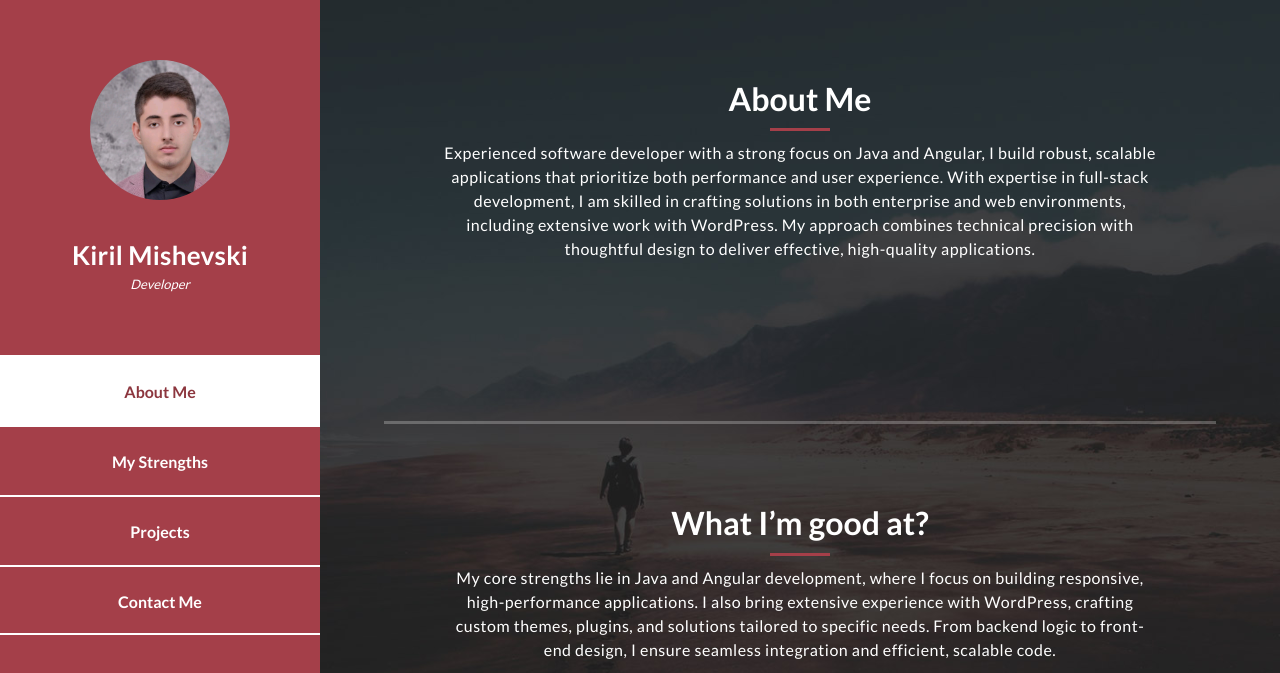
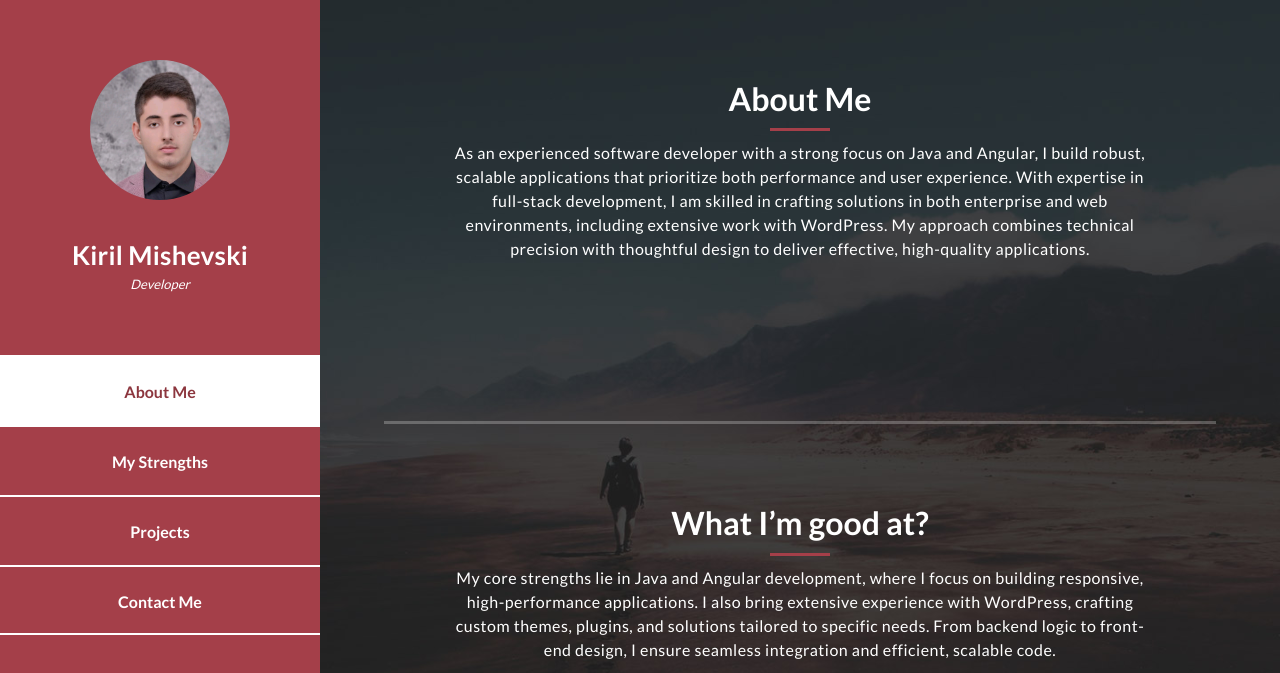
Before and after one commit to mishevski-k/portfolio, a plain HTML site: page index.html in a window 1280 px wide. Shown: the top 673 px of the page. Drawn offline with Linux system fonts and the light colour scheme.

Commit message:
Changed content of about me section

```diff
--- a/index.html
+++ b/index.html
@@ -103,7 +103,7 @@
             <h2>About Me</h2>
             <div class="line-dec"></div>
             <span
-              >Experienced software developer with a strong focus on Java and Angular, I build robust, scalable applications that prioritize both performance and user experience. With expertise in full-stack development, I am skilled in crafting solutions in both enterprise and web environments, including extensive work with WordPress. My approach combines technical precision with thoughtful design to deliver effective, high-quality applications.</span
+              >As an experienced software developer with a strong focus on Java and Angular, I build robust, scalable applications that prioritize both performance and user experience. With expertise in full-stack development, I am skilled in crafting solutions in both enterprise and web environments, including extensive work with WordPress. My approach combines technical precision with thoughtful design to deliver effective, high-quality applications.</span
             >
           </div>
           <div class="left-image-post" style="display: none;">
```
